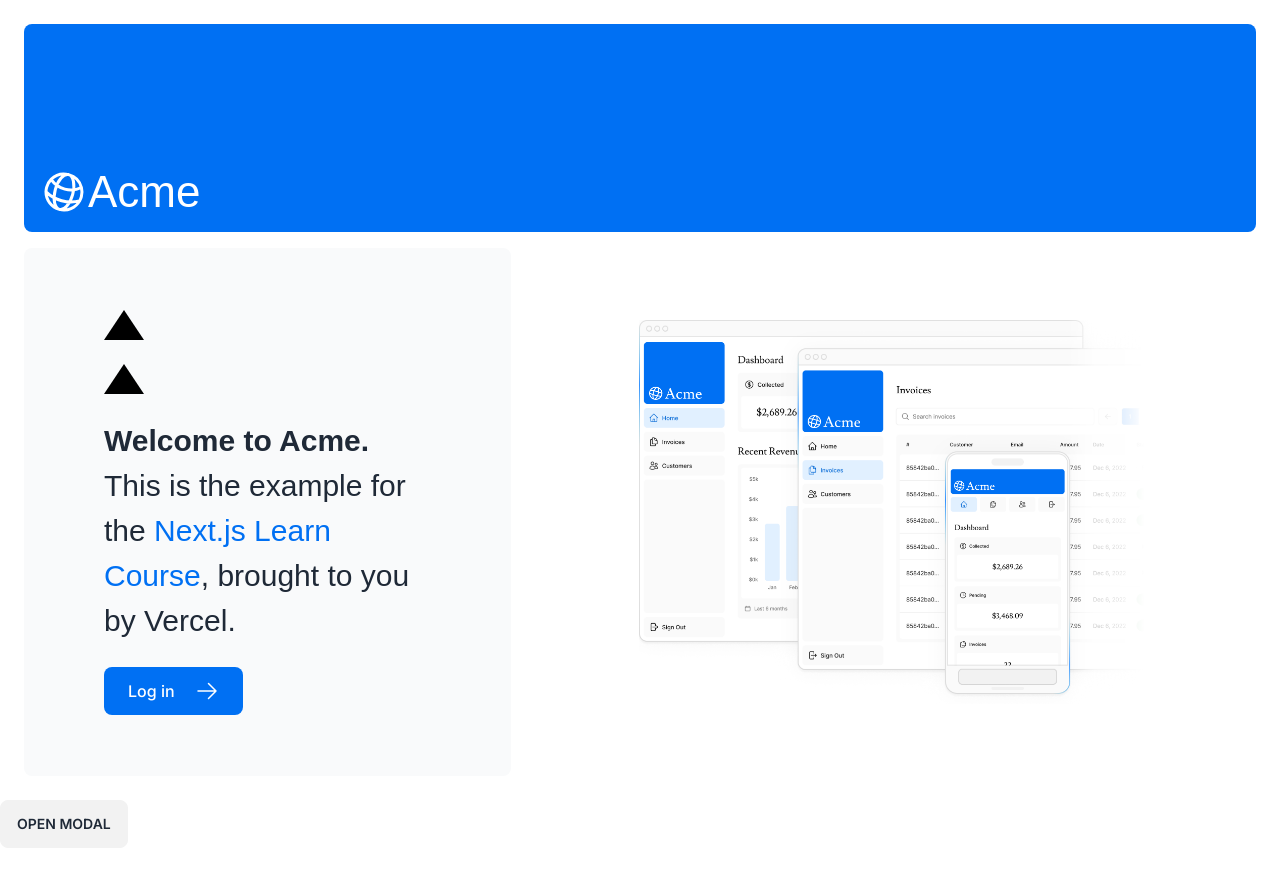
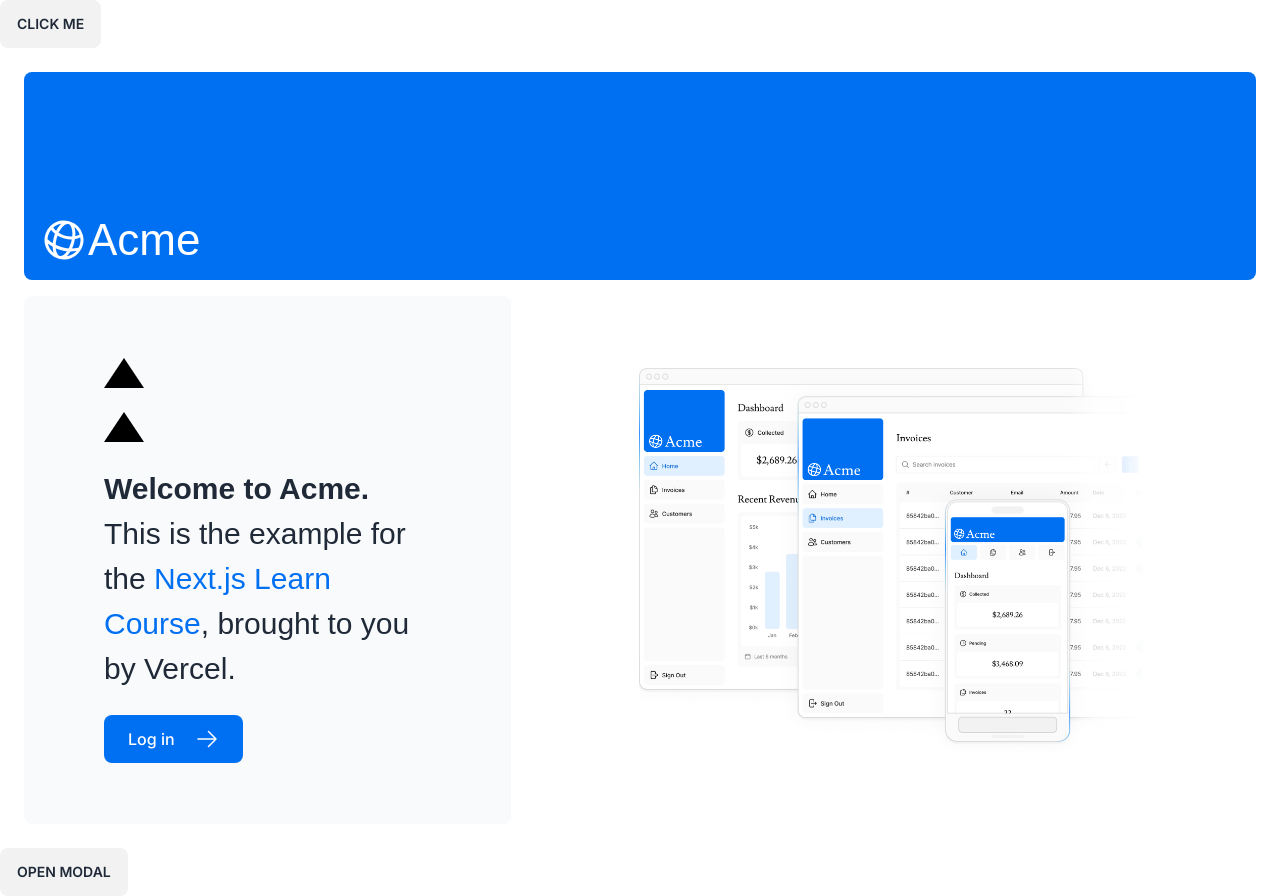
Before and after one commit to KIHARA-Keito/nextjs-dashboard, a Next.js app: page / in a window 1280 px wide. Before the commit the page ends 848 px from the top, so only its background shows below. Built offline with nearby package versions, Linux system fonts and the light colour scheme; a web font is replaced by a local one.

Commit message:
add button test

```diff
--- a/app/page.tsx
+++ b/app/page.tsx
@@ -3,11 +3,13 @@
 import styles from "@/app/ui/home.module.css";
 import { lusitana } from "@/app/ui/fonts";
 import Image from "next/image";
+import Button from "./components/button";
 
 import Link from "next/link";
 export default function Page() {
   return (
     <div>
+      <Button>Click me</Button>
       <main className="flex min-h-screen flex-col p-6">
         <div className="flex h-20 shrink-0 items-end rounded-lg bg-blue-500 p-4 md:h-52">
           <AcmeLogo />
```
